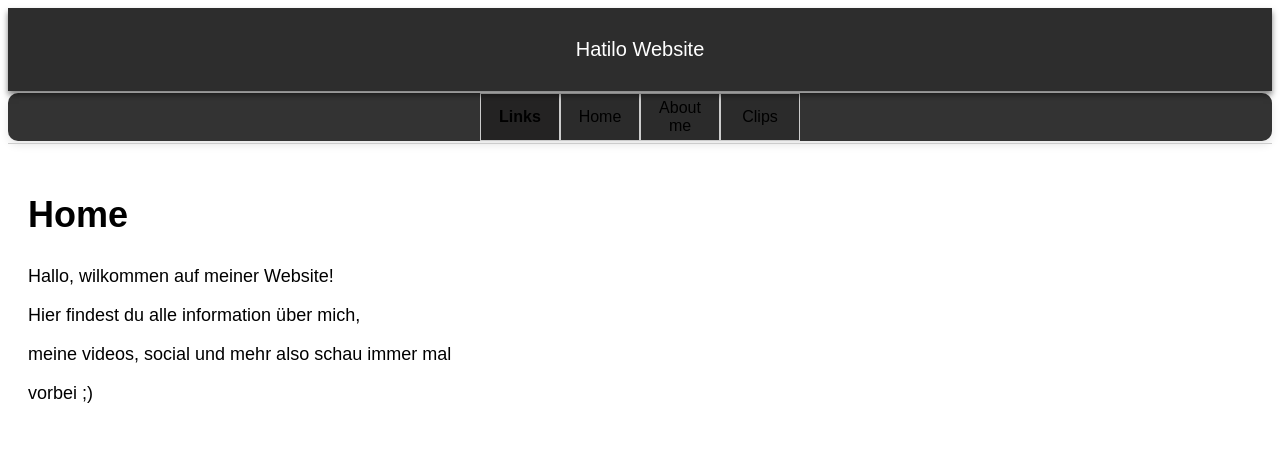
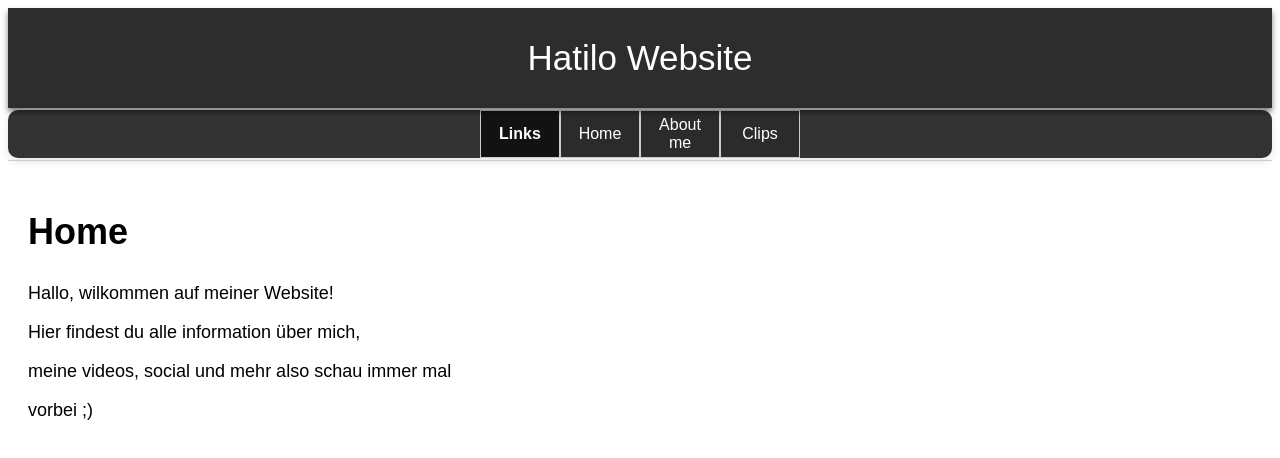
Before and after one commit to Hatiloyt/Hatilo-Website, a plain HTML site: page index.html in a window 1280 px wide. Drawn offline with Linux system fonts and the light colour scheme.

Commit message:
Update style.css

```diff
--- a/style.css
+++ b/style.css
@@ -1,5 +1,5 @@
 header {
-  font-size: 20px;
+  font-size: 35px;
   background-color: #2d2d2d;
   color: white;
   padding: 30px 40px;
@@ -7,6 +7,7 @@ header {
   position: relative;
   box-shadow: 0 4px 6px rgba(0, 0, 0, 0.5);
   }
+
 
 body {
     font-family: Arial, sans-serif;
@@ -29,6 +30,7 @@ body {
     width: 80px;
     text-align: center;
     margin-right: px1;
+    color: white;
 }
 
 .tab-button:hover {;
@@ -38,8 +40,9 @@ body {
 }
 
 .tab-button.active {
-    background-color: #242323;
+    background-color: #121212;
     font-weight: bold;
+    color: white;
 }
 
 .tab-content {
@@ -82,4 +85,8 @@ font-size: 36px;
 video {
   background: #c2c2c2;
   padding: 8px 10px;
+  max-width: 100%;
+  border-radius: 8px;
+  box-shadow: 0 4px 8px rgba(0, 0, 0, 0.5);
+
 }
```
